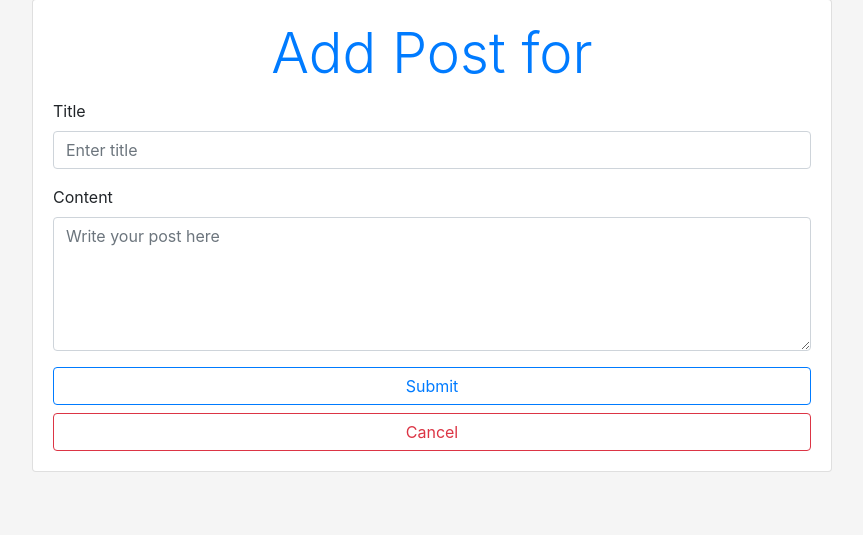
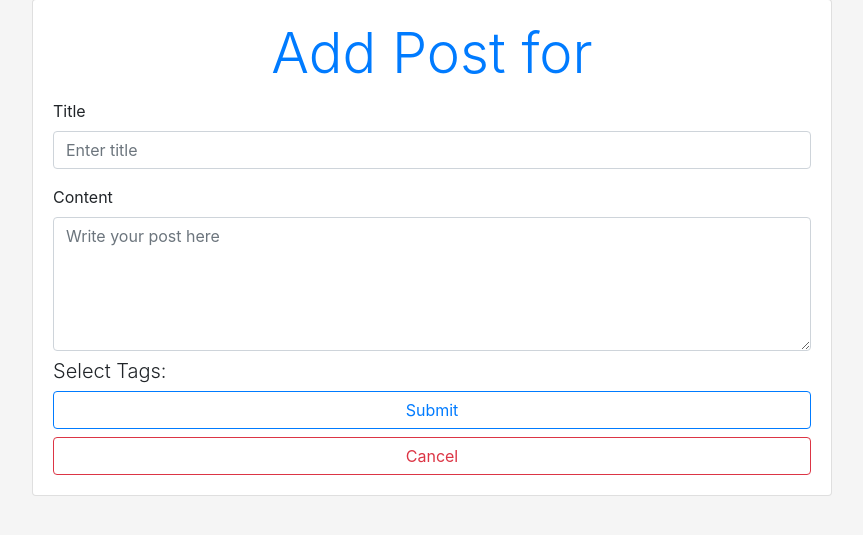
Before and after one commit to lowtrey/s-blogly, a Flask app: template templates/add_post_form.html in a window 1280 px wide. Shown: the part 49-584 px from the top of the page, without its empty margins (208-1071 px from the left). Run offline with Flask 2, Linux system fonts and the light colour scheme; the template is opened without the code that fills it, so the values that code supplies are empty; some libraries are stand-ins or nearby versions.

Commit message:
implement adding tags to new posts

```diff
--- a/app.py
+++ b/app.py
@@ -74,16 +74,13 @@ def show_edit_form(user_id):
 def edit_user(user_id):
   """Edit User | Redirect to Users List"""
   user = User.query.get_or_404(user_id)
-
   # Collect Form Data
   user.first_name = request.form["first"]
   user.last_name = request.form["last"]
   user.image_url = request.form["url"]
-
   # Update User | Redirect
   db.session.add(user)
   db.session.commit()
-
   return redirect("/users")
 
 
@@ -93,32 +90,36 @@ def delete_user(user_id):
   user = User.query.get_or_404(user_id)
   db.session.delete(user)
   db.session.commit()
-
   return redirect("/users")
 
-
+# Post Routes
 @app.route("/users/<int:user_id>/posts/new")
 def show_add_post_form(user_id):
   """Show Add Post Form"""
   user = User.query.get_or_404(user_id)
-  print(user)
-  return render_template("add_post_form.html", user=user)
+  tags = Tag.query.all()
+  return render_template("add_post_form.html", user=user, tags=tags)
 
 
 @app.route("/users/<int:user_id>/posts/new", methods=["POST"])
 def add_post(user_id):
   """Add Post | Redirect to User Details"""
+  # Gather Form Data
   title = request.form["title"]
   content = request.form["content"]
+  tag_ids = request.form.getlist("tags")
   post = Post(title=title, content=content, user_id=user_id)
-
+  # Add Tags to Post
+  if tag_ids:
+    for tag_id in tag_ids:
+      tag = Tag.query.get_or_404(int(tag_id))
+      post.tags.append(tag)
+  # Commit Post & Redirect
   db.session.add(post)
   db.session.commit()
-
   return redirect(f"/users/{user_id}")
 
 
-# Post Routes
 @app.route("/posts/<int:post_id>")
 def show_post(post_id):
   """Show Post Details"""
@@ -136,15 +137,12 @@ def show_edit_post_form(post_id):
 def edit_post(post_id):
   """Edit Post | Redirect to Post Details"""
   post = Post.query.get_or_404(post_id)
-
   # Collect Form Data
   post.title = request.form["title"]
   post.content = request.form["content"]
-
   # Update Post | Redirect
   db.session.add(post)
   db.session.commit()
-
   return redirect(f"/posts/{post_id}")
 
 
--- a/templates/add_post_form.html
+++ b/templates/add_post_form.html
@@ -9,11 +9,20 @@
         <label for="title">Title</label>
         <input type="text" class="form-control" name="title" placeholder="Enter title" required>
       </div>
-      <div class="form-group">
+      <div class="form-group mb-2">
         <label for="content">Content</label>
         <textarea class="form-control" name="content" rows="5" placeholder="Write your post here" required></textarea>
       </div>
-      <button type="submit" class="btn btn-outline-primary btn-block">Submit</button>
+      <h5 class="font-weight-light">Select Tags:</h5>
+      {% for tag in tags %}
+      <div class="form-check form-check-inline">
+        <label class="form-check-label">
+          <input class="form-check-input" type="checkbox" name="tags" value={{tag.id}}>
+          {{tag.name}}
+        </label>
+      </div>
+      {% endfor %}
+      <button type="submit" class="btn btn-outline-primary btn-block mt-2">Submit</button>
       <a href="/users/{{user.id}}" class="btn btn-outline-danger btn-block">Cancel</a>
     </form>
   </div>
```
